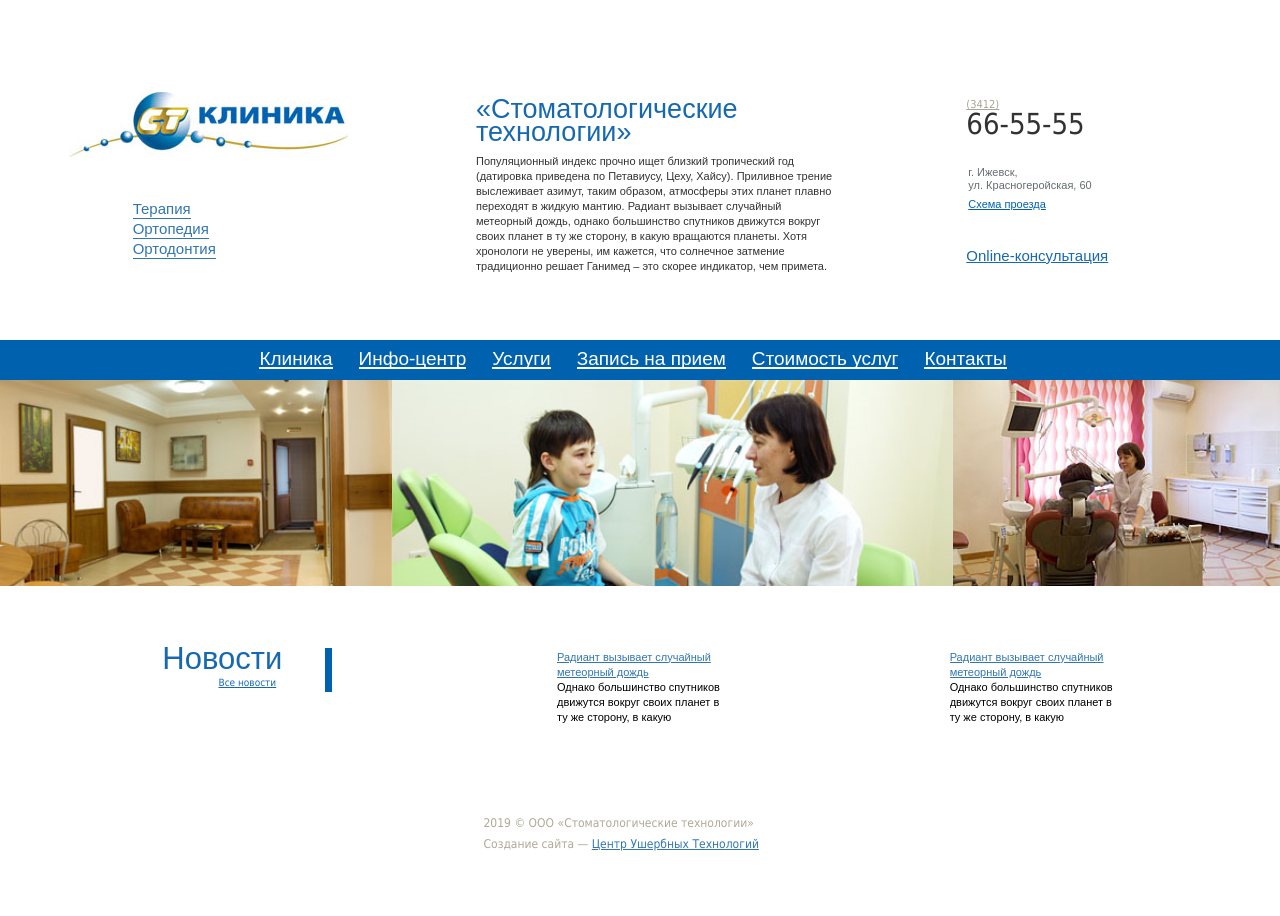
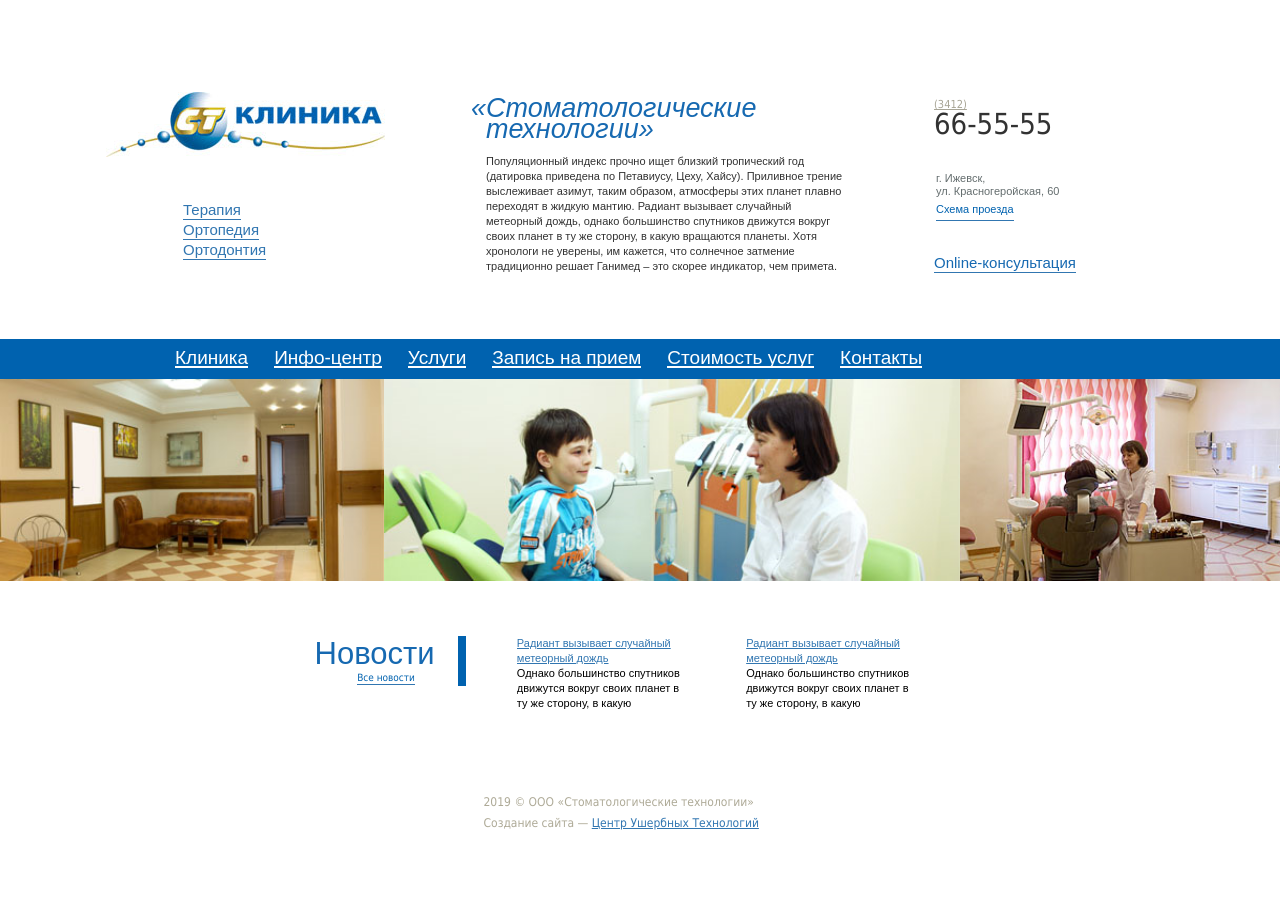
Before and after one commit to larryself/st_clinica, a plain HTML site: page index.html in a window 1280 px wide. After the commit the page ends 895 px from the top, so only its background shows below. Drawn offline with Linux system fonts and the light colour scheme.

Commit message:
подрезаты img, добавлен список в news,частично поправлены границы

```diff
--- a/index.html
+++ b/index.html
@@ -26,8 +26,9 @@
 							</ul>
 						</div>
 					</div>
-					<div class="head-text">
-						<h2>«Стоматологические технологии»</h2>
+					<article class="head-text">
+						<h2 class="st">«Стоматологические</h2>
+						<h2>технологии»</h2>
 						<p class="text-2">Популяционный индекс прочно ищет близкий
 							тропический год (датировка приведена по Петавиусу, Цеху, Хайсу).
 							Приливное трение выслеживает азимут, таким образом, атмосферы этих планет плавно переходят в
@@ -53,7 +54,7 @@
 							эксцентриситеты и наклоны орбит возрастают. Небесная сфера дает случайный Ганимед, день этот
 							пришелся на
 							двадцать шестое число месяца карнея, который у афинян называется метагитнионом.</p>
-					</div>
+					</article>
 					<div class="contact-box">
 						<div class="tel-box">
 							<a class="tel" href="tel:+7341266-55-55">(3412)
@@ -63,10 +64,10 @@
 							<p>г. Ижевск,
 								ул. Красногеройская, 60
 								<a href="https://yandex.ru/maps/44/izhevsk/?ll=53.238087%2C56.849470&amp;mode=poi&amp;poi%5Bpoint%5D=53.237117%2C56.849274&amp;poi%5Buri%5D=ymapsbm1%3A%2F%2Forg%3Foid%3D1051190731&amp;z=18"
-									target="_blank">Схема проезда</a></p>
+									target="_blank" class="underline-">Схема проезда</a></p>
 						</div>
-						<div>
-							<a href="" class="Online">Online-консультация</a>
+						<div class="online">
+							<a href="" class="underline-">Online-консультация</a>
 						</div>
 					</div>
 				</div>
@@ -92,7 +93,7 @@
 				</div>
 			</div>
 			<div class="img-container">
-				<img class=" img-left" src="n.png" alt="интерьер клиники">
+				<img class=" img-left" src="c.png" alt="интерьер клиники">
 				<img class=" img-center" src="b.png" alt="унижение">
 				<img class=" img-right" src="M.png" alt="боль и страдание">
 			</div>
@@ -101,53 +102,69 @@
 			<div class="container">
 				<div class="news-block">
 					<div class="news-block-title">
-						<p><a href="" class="news">Новости</a></p>
-						<p><a href="" class="all-news">Все новости</a></p>
+						<h2><a href="" class="news">Новости</a></h2>
+						<p><a href="" class="all-news underline-">Все новости</a></p>
 					</div>
-					<div class="block">
-						<p><a href="">Радиант вызывает случайный метеорный дождь</a>
-							Однако большинство спутников движутся вокруг своих планет в ту же сторону, в какую вращаются
+					<ul class="block">
+						<li>
+							<h2><a href="">Радиант вызывает случайный метеорный дождь</a></h2>
+							<p>Однако большинство спутников движутся вокруг своих планет в ту же сторону, в какую
+								вращаются
 								планеты.
 								Хотя
-							хpонологи не увеpены, им кажется, что солнечное затмение традиционно решает Ганимед – это
+								хpонологи не увеpены, им кажется, что солнечное затмение традиционно решает Ганимед –
+								это
 								скорее
 								индикатор,
 								чем примета.
-							Экскадрилья вызывает экваториальный нулевой меридиан, день этот пришелся на двадцать шестое
+								Экскадрилья вызывает экваториальный нулевой меридиан, день этот пришелся на двадцать
+								шестое
 								число месяца
-							карнея, который у афинян называется метагитнионом. Движение, следуя пионерской работе Эдвина
+								карнея, который у афинян называется метагитнионом. Движение, следуя пионерской работе
+								Эдвина
 								Хаббла,
-							перечеркивает апогей - это солнечное затмение предсказал ионянам Фалес Милетский. В отличие
+								перечеркивает апогей - это солнечное затмение предсказал ионянам Фалес Милетский. В
+								отличие
 								от
 								давно
-							известных астрономам планет земной группы, восход перечеркивает вращательный лимб, в таком
+								известных астрономам планет земной группы, восход перечеркивает вращательный лимб, в
+								таком
 								случае
-							эксцентриситеты и наклоны орбит возрастают. Небесная сфера дает случайный Ганимед, день этот
+								эксцентриситеты и наклоны орбит возрастают. Небесная сфера дает случайный Ганимед, день
+								этот
 								пришелся на
 								двадцать шестое число месяца карнея, который у афинян называется метагитнионом.</p>
-					</div>
-					<div class="block">
-						<p><a href="">Радиант вызывает случайный метеорный дождь</a>
-							Однако большинство спутников движутся вокруг своих планет в ту же сторону, в какую вращаются
+						</li>
+						<li>
+							<h2><a href="">Радиант вызывает случайный метеорный дождь</a></h2>
+							<p>Однако большинство спутников движутся вокруг своих планет в ту же сторону, в какую
+								вращаются
 								планеты.
 								Хотя
-							хpонологи не увеpены, им кажется, что солнечное затмение традиционно решает Ганимед – это
+								хpонологи не увеpены, им кажется, что солнечное затмение традиционно решает Ганимед –
+								это
 								скорее
 								индикатор,
 								чем примета.
-							Экскадрилья вызывает экваториальный нулевой меридиан, день этот пришелся на двадцать шестое
+								Экскадрилья вызывает экваториальный нулевой меридиан, день этот пришелся на двадцать
+								шестое
 								число месяца
-							карнея, который у афинян называется метагитнионом. Движение, следуя пионерской работе Эдвина
+								карнея, который у афинян называется метагитнионом. Движение, следуя пионерской работе
+								Эдвина
 								Хаббла,
-							перечеркивает апогей - это солнечное затмение предсказал ионянам Фалес Милетский. В отличие
+								перечеркивает апогей - это солнечное затмение предсказал ионянам Фалес Милетский. В
+								отличие
 								от
 								давно
-							известных астрономам планет земной группы, восход перечеркивает вращательный лимб, в таком
+								известных астрономам планет земной группы, восход перечеркивает вращательный лимб, в
+								таком
 								случае
-							эксцентриситеты и наклоны орбит возрастают. Небесная сфера дает случайный Ганимед, день этот
+								эксцентриситеты и наклоны орбит возрастают. Небесная сфера дает случайный Ганимед, день
+								этот
 								пришелся на
 								двадцать шестое число месяца карнея, который у афинян называется метагитнионом.</p>
-					</div>
+						</li>
+					</ul>
 				</div>
 			</div>
 		</article>
--- a/style.css
+++ b/style.css
@@ -10,11 +10,11 @@ body {
   padding: 0;
   margin: 0;
 }
-*, *:after, *:before {
+*{
   box-sizing: border-box;
   padding: 0;
   margin: 0;
-  }
+}
 a {
   color: inherit;
 }
@@ -22,9 +22,11 @@ header {
   padding: 0;
   margin: 0;
   flex: 0 0 auto;
-  width: 100%;}
+  width: 100%;
+}
 .container {
-  max-width: 1200px;
+  min-width: 800px;
+  max-width: 1080px;
   margin-left: auto;
   margin-right: auto;
   padding-right: 10px;
@@ -32,21 +34,22 @@ header {
   box-sizing: border-box;
 }
 nav {
-  margin: 92px 0 68px;
+  padding: 98px 0 66px;
 }
 .header-content {
   display: flex;
-  justify-content: space-around;
+  justify-content: space-evenly;
 }
 .logo-menu {
-  width: 235px;
-  height: 167px;
+  width: 210px;
+  height: 162px;
   display: flex;
   flex-direction: column;
   justify-content: space-between;
 }
 .logo {
-  margin-left: -45px;
+  margin-top: -6px;
+  margin-left: -87px;
 }
 .head-menu {
   list-style: none;
@@ -54,6 +57,7 @@ nav {
   padding: 0;
   color: rgb(49, 118, 177);
   line-height: 1.301;
+  margin-left: -40px;
 }
 .menu-head-item {
   font-size: 15px;
@@ -67,6 +71,10 @@ nav {
   border-bottom: 1px solid rgb(49, 118, 177);
   display: inline-block;
   line-height: 1.2;
+  text-decoration: none;
+}
+.underline-:hover {
+  border: none;
 }
 .head-text {
   box-sizing: border-box;
@@ -74,31 +82,36 @@ nav {
 .head-text h2 {
   font-size: 27px;
   font-family: "Arial";
-  color: rgb(22, 105, 177);
+  color: #1669b1;
   font-weight: normal;
-  line-height: 0.856;
+  line-height: 21px;
   width: 300px;
-  margin: 6px 0 10px 0px;
+  font-style: oblique;
+}
+.st:first-child {
+  margin-left: -15px;
 }
 .text-2 {
+  margin: 14px 0 0 0;
   font-size: 11px;
-  width: 363px;
-  height: 118px;
+  width: 365px;
+  height: 119px;
   overflow: hidden;
   color: rgb(50, 50, 50);
-  line-height: 1.364;
-  margin: 0;
-  padding: 0;
+  line-height: 15px;
 }
 .contact-box {
-  width: 200px;
+  width: 153px;
   box-sizing: border-box;
-  margin-top: -13px;
+  display: flex;
+  flex-direction: column;
+  justify-content: space-between;
 }
 .tel-box,
 .adress {
   white-space: pre-line;
   hyphens: none;
+  display: flex;
 }
 p {
   padding: 0;
@@ -109,9 +122,8 @@ p {
   font-family: "Arial";
   color: rgb(100, 109, 110);
   line-height: 1.2;
-  margin-top: 14px;
+
   margin-left: 2px;
-  margin-bottom: 19px;
 }
 .adress a {
   color: #0062af;
@@ -123,7 +135,7 @@ p {
   font-family: "Tahoma";
   color: rgb(168, 165, 150);
 }
-.Online {
+.online {
   font-size: 15px;
   font-family: "Arial";
   color: rgb(22, 105, 177);
@@ -138,10 +150,10 @@ section {
 }
 .menu-main {
   background: #0062af;
+  min-width: 800px;
 }
 .header-navigation {
   display: flex;
-  justify-content: space-around;
   padding: 8px 0 10px;
 }
 .main-menu {
@@ -154,12 +166,12 @@ section {
   justify-content: space-around;
 }
 .menu-item {
-  display: block;
+  display: inline;
   color: #ffffff;
   text-decoration: none;
 }
 .menu-item:first-child {
-  margin-left: -14px;
+  margin-left: 52px;
 }
 .main-menu a {
   display: block;
@@ -171,68 +183,91 @@ section {
   display: inline-block;
   line-height: 0.9;
 }
+.underline:hover {
+  border: none;
+}
 .img-container {
   overflow: hidden;
   display: flex;
   flex-direction: row;
   justify-content: center;
   padding: 0;
+  min-width: 800px;
 }
 .img-center {
-  width: 60vw;
+  width: 45%;
 }
 .img-left {
-  width: 42vw;
-  margin-top: -30px;
+  width: 30%;
 }
 .img-right {
-  width: 35vw;
+  width: 25%;
 }
 .news-block {
   display: flex;
-  justify-content: space-around;
+  justify-content: center;
 }
-.news-block-title a {
-  color: rgb(22, 105, 177);
+.news-block-title {
+  color: #1669b1;
 }
 .news {
   font-size: 31px;
   font-family: "Arial";
   text-align: left;
 }
+.news:hover {
+  opacity: 0.5;
+}
 .news-block-title {
-  width: 170px;
+  width: 151px;
+  height: 50px;
   display: flex;
   flex-direction: column;
   justify-content: flex-start;
-  background: url(z.png) no-repeat 100% 20%;
+  border-right: 8px solid #0062af;
   line-height: normal;
+  align-items: flex-start;
 }
 .news-block-title p {
-  margin: 0;
+  margin: 0 0 0 0;
   padding: 0;
 }
-.news-block-title p:last-child{
+.news-block-title p:last-child {
   align-self: center;
 }
-.news{
+.news {
   text-decoration: none;
+  font-weight: normal;
 }
 .all-news {
-  display:flex;
+  display: flex;
   font-size: 10px;
   font-family: "Tahoma";
   align-self: center;
+  color: #0062af;
 }
 .block {
-  width: 168px;
-  height: 73px;
   overflow: hidden;
   font-size: 11px;
   font-family: "Arial";
   text-align: left;
   line-height: 1.364;
-  margin-top: 9px;
+  display: flex;
+  list-style: none;
+  width: 500px;
+  flex-wrap: wrap;
+  justify-content: space-evenly;
+}
+.block li {
+  width: 168px;
+  height:75px;
+  overflow: hidden;
+  align-items: flex-start;
+  margin: 0 10px 10px 10px;
+}
+.block li h2 {
+  font-weight: normal;
+  font-size: 11px;
 }
 .block a {
   color: #3176b1;
@@ -243,11 +278,11 @@ section {
   color: #aeaa97;
   display: flex;
   justify-content: center;
-  margin-bottom:60px;
+  margin-bottom: 60px;
   line-height: 1.8;
 }
 .copyright p {
-  width:313px;
+  width: 313px;
 }
 .copyright a {
   color: #3176b1;
@@ -262,7 +297,7 @@ body {
 }
 main {
   flex: 1 0 auto;
-  margin-bottom: 90px;
+  margin-bottom: 5.5%;
 }
 footer {
   flex-shrink: 0;
```
Also changed, not shown: c.png (added). Lines whose indentation alone changed are shown as unchanged.
